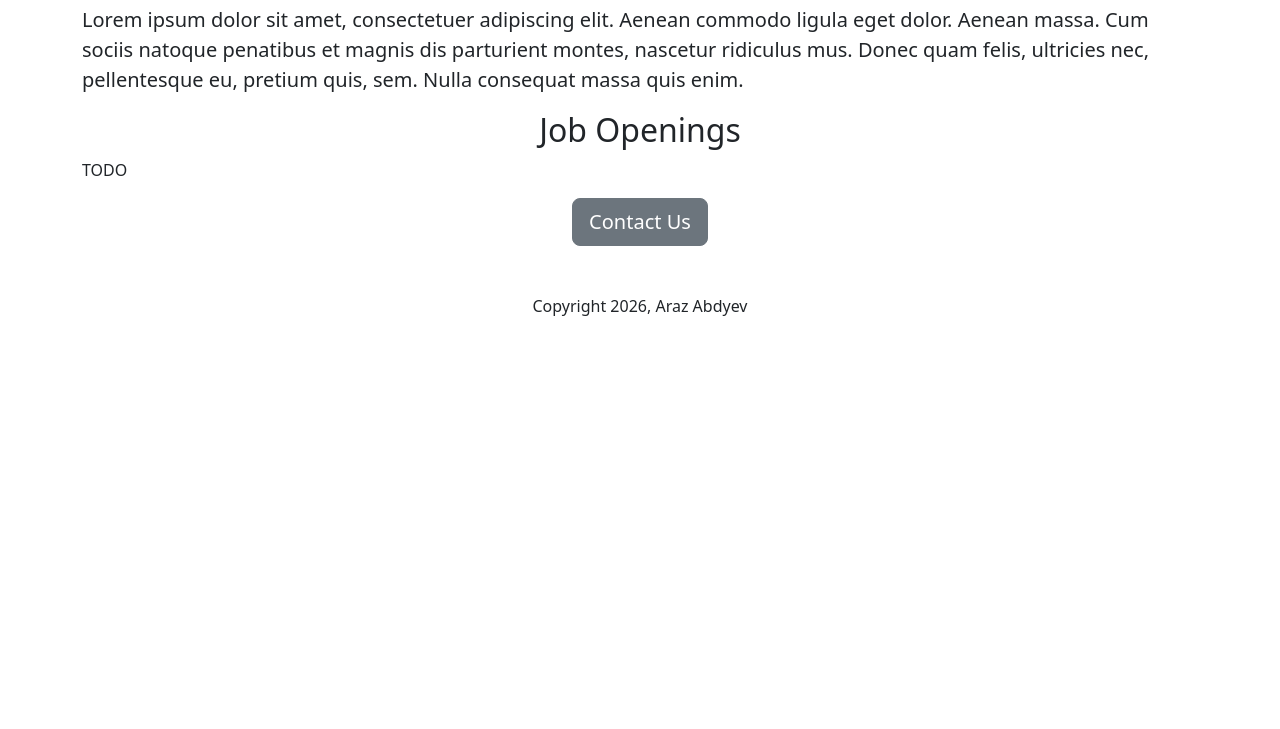
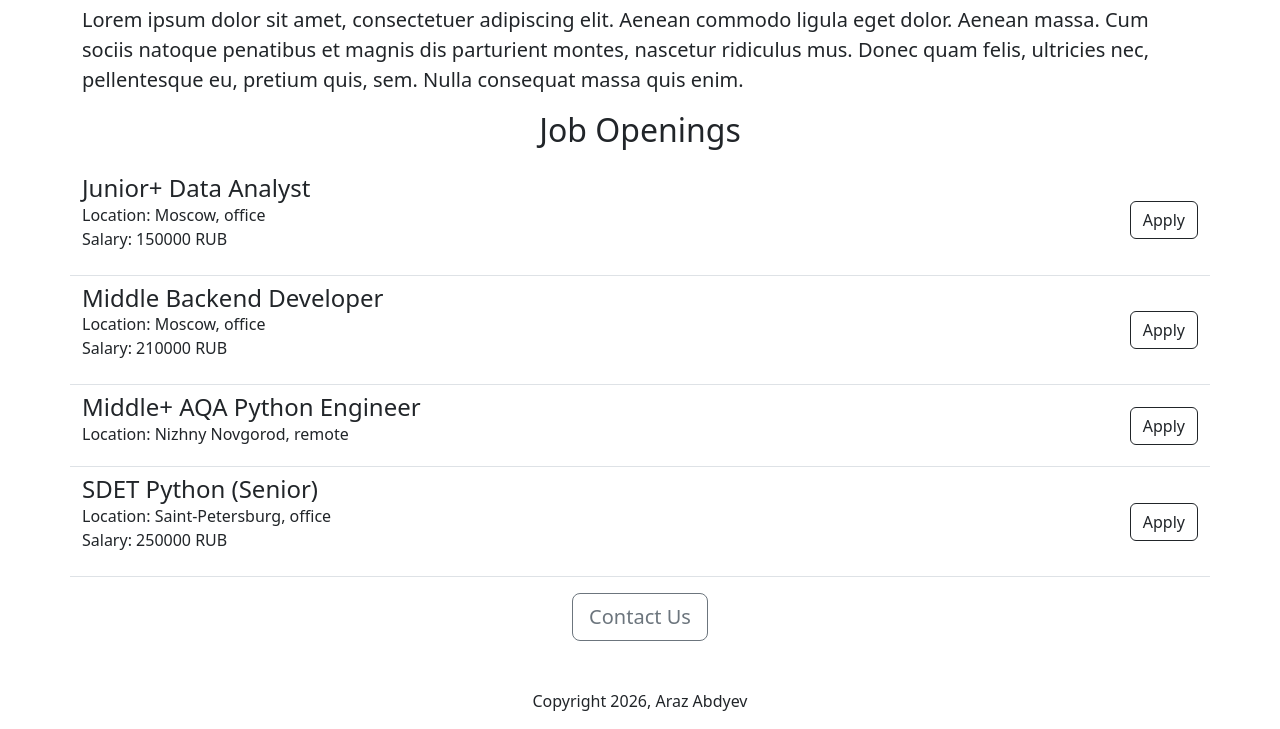
Before and after one commit to arazyan/job-application-website, a Flask app: page / in a window 1280 px wide. Shown: the part 473-1202 px from the top of the page. Before the commit the page ends 789 px from the top, so only its background shows below. Run offline with Flask 3, Linux system fonts and the light colour scheme.

Commit message:
Add dynamic job listings, API route, 404 handling
1.Modified the homepage to render job data dynamically using Jinja2 includes.
2.Added a new JSON API endpoint at /api/jobs.
3.Implemented a custom error handler for 404 Not Found errors.

```diff
--- a/app.py
+++ b/app.py
@@ -1,14 +1,51 @@
-from flask import Flask, render_template
+from flask import Flask, make_response, render_template, jsonify
 
 app = Flask(__name__)
 
+JOBS = [
+    {
+        "id": 1,
+        "title": "Junior+ Data Analyst",
+        "company": "X5 RETAIL GROUP",
+        "location": "Moscow, office",
+        "salary": "150000 RUB",
+    },
+    {
+        "id": 2,
+        "title": "Middle Backend Developer",
+        "company": "Mail.RU Group",
+        "location": "Moscow, office",
+        "salary": "210000 RUB",
+    },
+    {
+        "id": 3,
+        "title": "Middle+ AQA Python Engineer",
+        "company": "Avito",
+        "location": "Nizhny Novgorod, remote",
+    },
+    {
+        "id": 4,
+        "title": "SDET Python (Senior)",
+        "company": "MAGNIT",
+        "location": "Saint-Petersburg, office",
+        "salary": "250000 RUB",
+    },
+]
+
+
 @app.route(rule="/")
 def get_homepage():
-    return render_template(template_name_or_list="home.html")
+    return render_template(template_name_or_list="home.html", jobs=JOBS)
 
-# @app.route(rule="/")
-def route_not_found():
-    return "<p>Sorry, route not found</p>"
 
-if __name__ == '__main__':
-    app.run(host='0.0.0.0', debug=True)
+@app.route(rule="/api/jobs")
+def list_json_jobs():
+    return jsonify(JOBS)
+
+
+@app.errorhandler(404)
+def page_not_found(e):
+    return "Page not found", 404
+
+if __name__ == "__main__":
+    app.run(host="0.0.0.0", debug=True)
--- a/templates/home.html
+++ b/templates/home.html
@@ -30,10 +30,17 @@
             quis enim.
         </p>
         <h2 class="text-center">Job Openings</h2>
-        <p>TODO</p>
+        <p>
+            <!-- используем jinja templating engine -->
+        <div>
+            {% for job in jobs %}
+            {% include 'jobitem.html' %}
+            {% endfor %}
+        </div>
+        </p>
         <!-- применяем css стили inline -->
         <div style="text-align: center">
-            <button type="button" class="btn btn-secondary btn-lg">Contact Us</button>
+            <button type="button" class="btn btn-outline-secondary btn-lg">Contact Us</button>
             <p class="mt-5">Copyright 2026, Araz Abdyev</p>
         </div>
     </div>
--- /dev/null
+++ b/templates/jobitem.html
@@ -0,0 +1,17 @@
+<div class="row align-items-center border-bottom py-1">
+    <div class="mt-1 mb-3 col-9">
+        <div>
+            <h4 class="mb-0">{{job['title']}}</h4>
+        </div>
+
+        <div>Location: {{job['location']}}</div>
+
+        {% if 'salary' in job %}
+        <div class="mb-1">Salary: {{job['salary']}}</div>
+        {% endif %}
+    </div>
+
+    <div class="col-3 text-end">
+        <button type="button" class="btn btn-outline-dark">Apply</button>
+    </div>
+</div>
```
